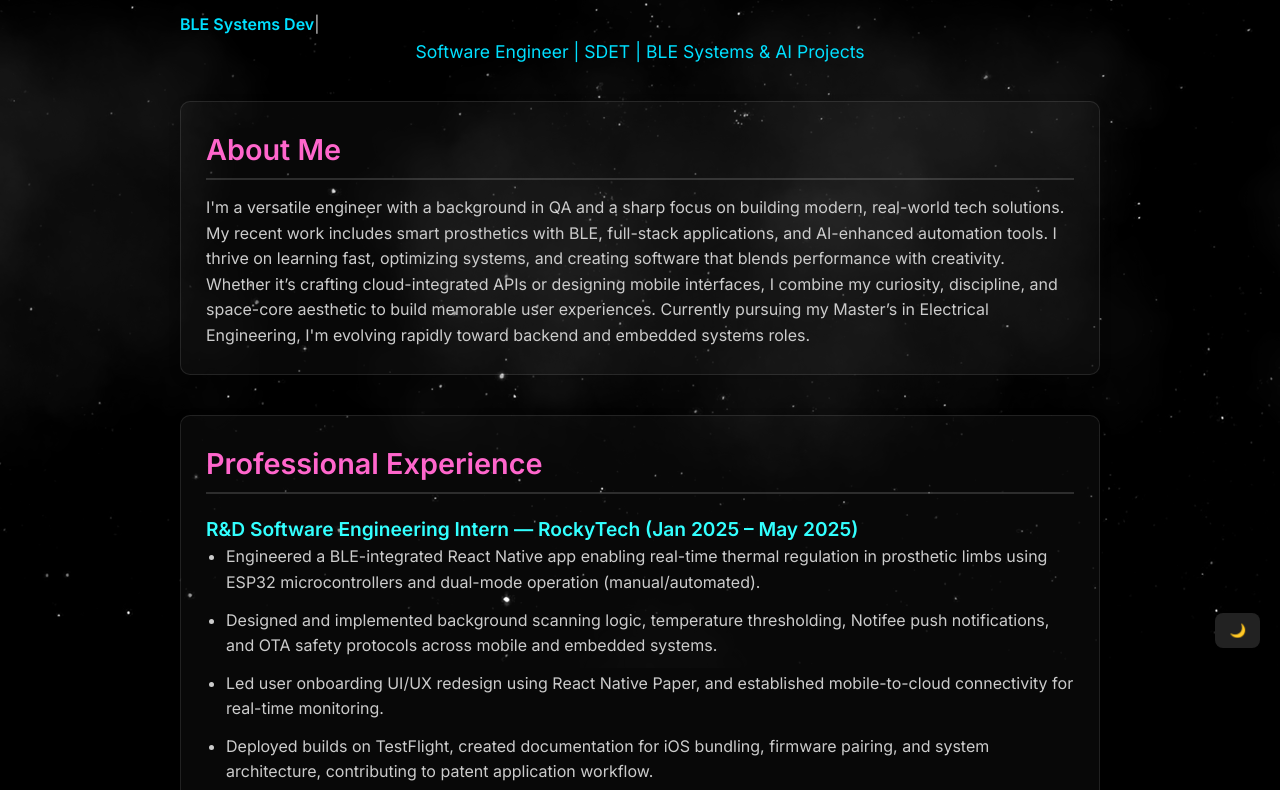
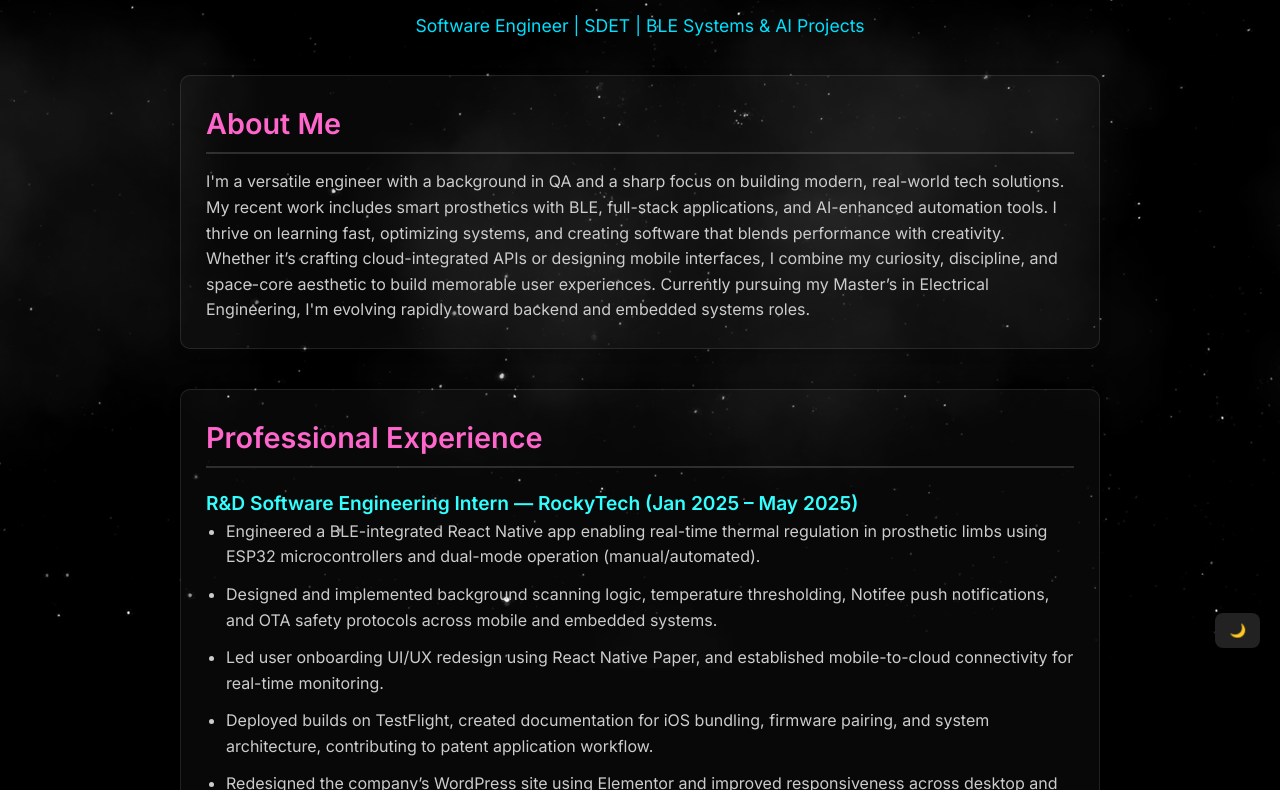
Before and after one commit to tazam777/portfolioWebsite, a plain HTML site: page index.html in a window 1280 px wide. Shown: the part 132-922 px from the top of the page. Drawn offline with nearby package versions, Linux system fonts and the light colour scheme.

Commit message:
removing js

```diff
--- a/index.html
+++ b/index.html
@@ -96,17 +96,6 @@
   </style>
 </head>
 
-<script>
-    document.addEventListener("DOMContentLoaded", function () {
-      new Typed('#typed-output', {
-        strings: ["Software Engineer", "BLE Systems Dev", "QA/SDET", "AI Tinkerer"],
-        typeSpeed: 60,
-        backSpeed: 30,
-        backDelay: 1500,
-        loop: true
-      });
-    });
-  </script>
 
 
 <body>
```
